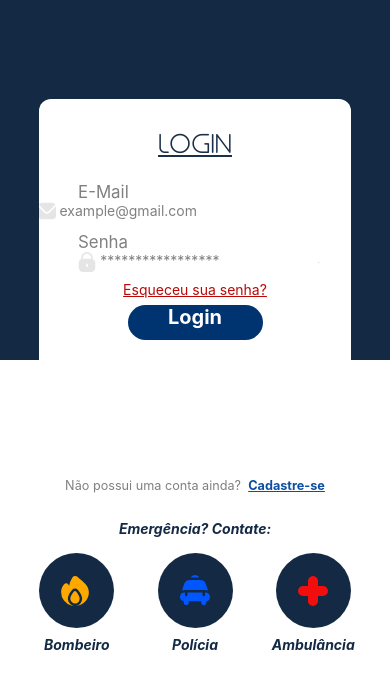
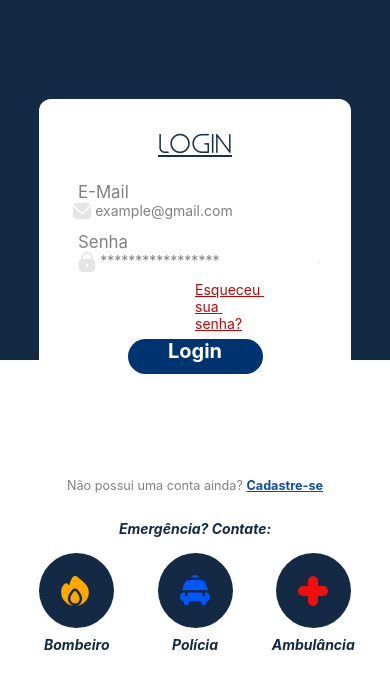
Before and after one commit to DPFNeiland/orosfrontend, a React Native app: screen / in a window 390 px wide. Shown: the top 688 px of the page. Built offline with nearby package versions, Linux system fonts and the light colour scheme.

Commit message:
backup140320242209

```diff
--- a/src/screens/telalogin/login.tsx
+++ b/src/screens/telalogin/login.tsx
@@ -1,5 +1,6 @@
 import React, { useEffect, useState } from "react";
 import { SafeAreaView, View, Text, TextInput, TouchableOpacity, Pressable } from "react-native";
+import { useForm, Controller } from "react-hook-form";
 import { styles } from "./Styles";
 import BemVindoAo from "./bemVindoAo";
 import Oros from "./oros";
@@ -12,8 +13,7 @@ import Cadeado from "./cadeado";
 import useLoadFonts from "./useLoadFonts";
 
 export default function Login() {
-  const [senha, setSenha] = React.useState("");
-  const [email, setEmail] = React.useState("");
+  const { control, handleSubmit, formState: { errors } } = useForm();
   const [isLoading, setIsLoading] = useState(true);
   const fontsLoaded = useLoadFonts(); // Invoke the function here
 
@@ -24,22 +24,17 @@ export default function Login() {
     return () => clearTimeout(timer);
   }, []);
 
+  const handleSignIn = (data: any) => {
+    // Handle sign in logic here using the form data
+    console.log(data);
+  };
+
+  const handleFlamengo = () => {
+    console.log("Flamengo");
+  };
+
   if (!fontsLoaded || isLoading) {
-    return console.log("Vasco");
-  }
-
-
-
-
-  function handleSignIn() {
-  }
-
-
-
-
-
-  function handleFlamengo() {
-    console.log("Flamengo");
+    return <Text>Loading...</Text>;
   }
 
   return (
@@ -53,52 +48,73 @@ export default function Login() {
 
             <Text style={styles.EmailSenha}>E-Mail</Text>
             <View style={styles.GmailComImagem}>
-              <Gmail></Gmail>
+              <Gmail />
+              <Controller
+                control={control}
+                render={({ field }) => (
                   <TextInput
                     style={styles.Input}
-                    onChangeText={setEmail}
+                    onChangeText={(value) => field.onChange(value)}
+                    value={field.value}
                     placeholder="example@gmail.com"
                     placeholderTextColor="#808080"
-                    textAlign="left" />
-
-
+                    textAlign="left"
+                    keyboardType="email-address"
+                  />
+                )}
+                name="email"
+                rules={{
+                  required: 'Email is required',
+                  pattern: {
+                    value: /^[A-Z0-9._%+-]+@[A-Z0-9.-]+\.[A-Z]{2,}$/i,
+                    message: "Digite um email válido"
+                  }
+                }}
+              />
             </View>
+            {errors.email && <Text style={styles.errorText}>Digite um email válido</Text>}
 
             <Text style={styles.EmailSenha}>Senha</Text>
             <View style={styles.SenhaComImagem}>
               <View style={styles.InputComCadeado}>
-                <Cadeado></Cadeado>
-                <TextInput
-                  style={styles.Input}
-                  onChangeText={setSenha}
-                  placeholder="*****************"
-                  placeholderTextColor="#808080"
-                >
+                <Cadeado />
+                <Controller
+                  control={control}
+                  render={({ field }) => (
+                    <TextInput
+                      style={styles.Input}
+                      onChangeText={(value) => field.onChange(value)}
+                      value={field.value}
+                      placeholder="*****************"
+                      placeholderTextColor="#808080"
+                      secureTextEntry
+                    />
+                  )}
+                  name="senha"
+                  rules={{
+                    required: 'Digite uma senha válida',
+                    minLength: { value: 8, message: 'Senha de 8 dígitos' }
+                  }}
+                />
+              </View>
+              <EyeCrossed />
+            </View>
+            {errors.senha && <Text style={styles.errorText}>Senha de 8 dígitos</Text>}
 
-                </TextInput>
-              </View>
-              <EyeCrossed></EyeCrossed>
-
-            </View>
             <View>
-
               <Pressable>
                 <Text style={styles.EsqueceuSuaSenha}>Esqueceu sua senha?</Text>
               </Pressable>
-
             </View>
 
-            <TouchableOpacity onPress={handleSignIn} style={styles.Button}>
+            <TouchableOpacity onPress={handleSubmit(handleSignIn)} style={styles.Button}>
               <Text style={styles.buttonLogin}>Login</Text>
             </TouchableOpacity>
 
-
-
           </View>
 
-
           <View style={styles.NaoPossuiUmaContaAindaCadastrese}>
-            <Text style={styles.NaoPossuiUmaContaAinda}>Não possui uma conta ainda?  </Text>
+            <Text style={styles.NaoPossuiUmaContaAinda}>Não possui uma conta ainda? </Text>
             <Pressable>
               <Text style={styles.Cadastrase}>Cadastre-se</Text>
             </Pressable>
@@ -109,19 +125,19 @@ export default function Login() {
           <View style={styles.ViewEmergence}>
             <View style={styles.EmergenciaContateBotoes}>
               <TouchableOpacity onPress={handleFlamengo}>
-                <Bombeiro></Bombeiro>
+                <Bombeiro />
               </TouchableOpacity>
               <Text style={styles.BombeiroPoliciAmbulancia}>Bombeiro</Text>
             </View>
             <View style={styles.EmergenciaContateBotoes}>
               <TouchableOpacity onPress={handleFlamengo}>
-                <Policia></Policia>
+                <Policia />
               </TouchableOpacity>
               <Text style={styles.BombeiroPoliciAmbulancia}>Polícia</Text>
             </View>
             <View style={styles.EmergenciaContateBotoes}>
               <TouchableOpacity onPress={handleFlamengo}>
-                <Ambulancia></Ambulancia>
+                <Ambulancia />
               </TouchableOpacity>
               <Text style={styles.BombeiroPoliciAmbulancia}>Ambulância</Text>
             </View>
--- a/src/screens/telalogin/styles.ts
+++ b/src/screens/telalogin/styles.ts
@@ -67,8 +67,9 @@ export const styles = StyleSheet.create({
 
   GmailComImagem: {
     flexDirection: 'row',
-    marginRight: '24%',
-    alignItems: 'center'
+    marginRight: '-2%',
+    alignItems: 'center',
+    width:"80%"
   },
 
   SenhaComImagem: {
@@ -108,10 +109,12 @@ export const styles = StyleSheet.create({
 
   Input: {
     alignSelf: "flex-start",
-    marginLeft: width * 0.01
+    marginLeft: width * 0.01,
+    width: "80%"
   },
 
   EsqueceuSuaSenha: {
+    marginLeft: "50%",
     color: "#BA0808",
     textDecorationLine: 'underline',
     marginTop: width * 0.02,
@@ -161,6 +164,11 @@ export const styles = StyleSheet.create({
     color: "#142944",
     fontWeight: 'bold',
     fontStyle: 'italic',
+  },
+
+  errorText: {
+    color: '#BA0808',
+    fontSize: 14
   }
 
 });
```
